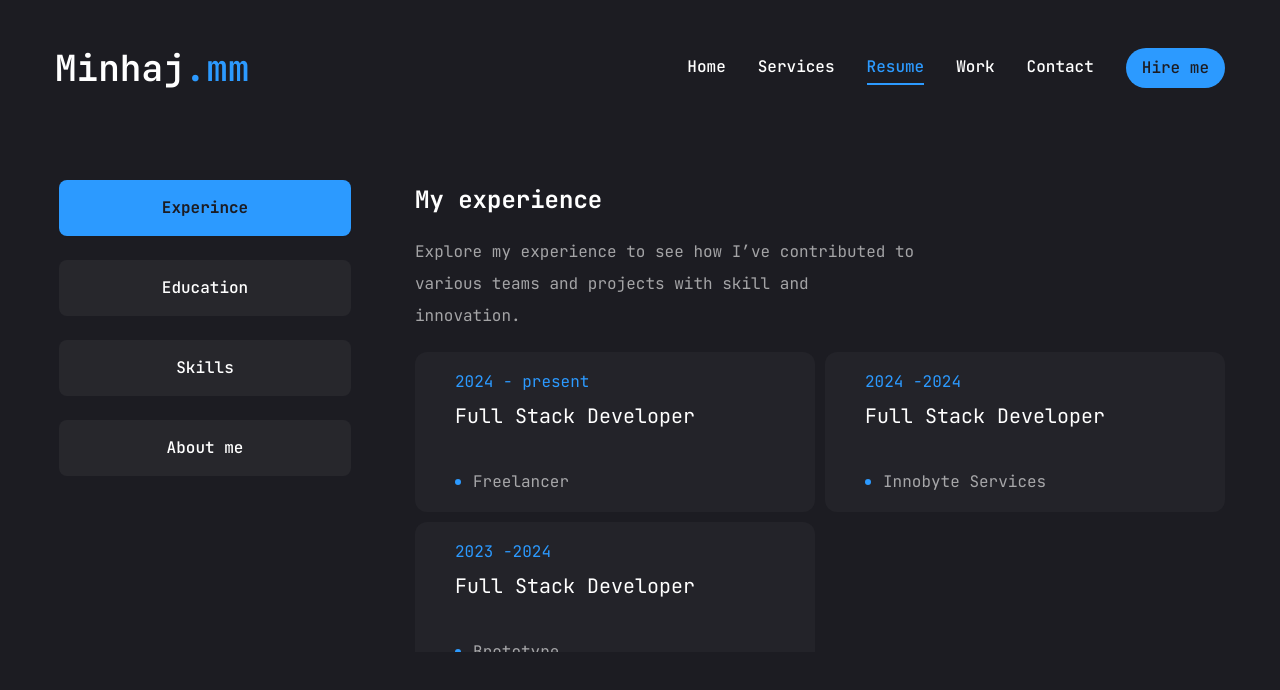
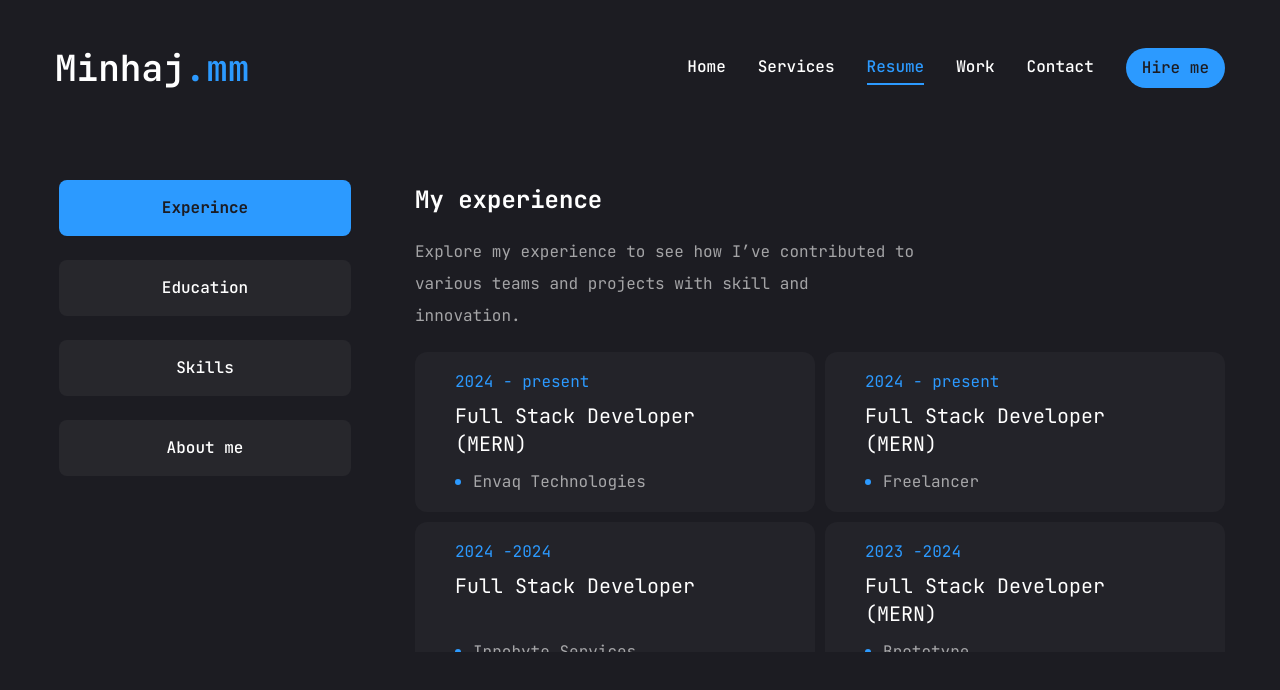
Before and after one commit to Minhaj99466/Minhaj-portfolio-2.0, a Next.js app: page /resume in a window 1280 px wide. Shown: the top 690 px of the page. Built offline with nearby package versions, Linux system fonts and the light colour scheme.

Commit message:
experience added

```diff
--- a/app/resume/page.jsx
+++ b/app/resume/page.jsx
@@ -56,8 +56,13 @@ const experience = {
    " Explore my experience to see how I’ve contributed to various teams and projects with skill and innovation.",
   items: [
     {
+      company: "Envaq Technologies",
+      position: "Full Stack Developer (MERN)",
+      duration: "2024 - present",
+    },
+    {
       company: "Freelancer",
-      position: "Full Stack Developer",
+      position: "Full Stack Developer (MERN)",
       duration: "2024 - present",
     },
     {
@@ -67,7 +72,7 @@ const experience = {
     },
     {
       company: "Brototype",
-      position: "Full Stack Developer",
+      position: "Full Stack Developer (MERN)",
       duration: "2023 -2024",
     },
   ],
```
